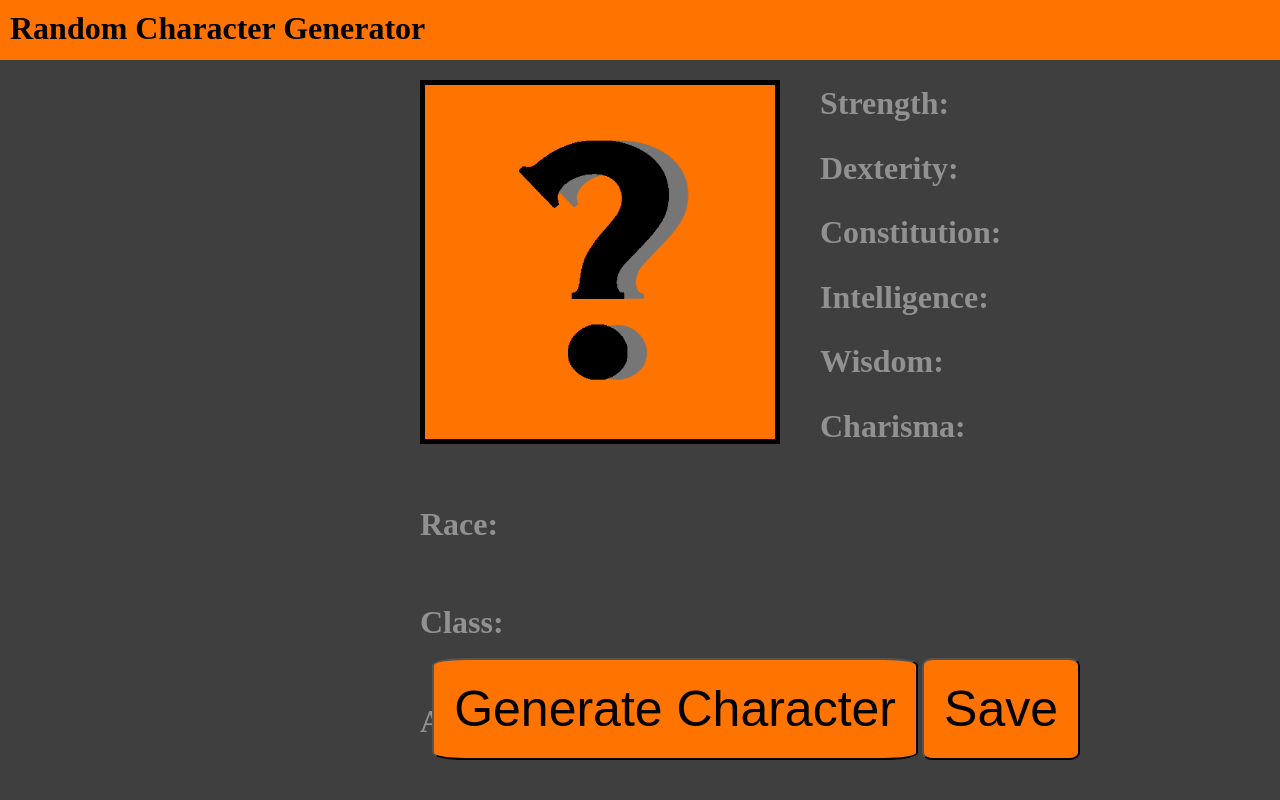
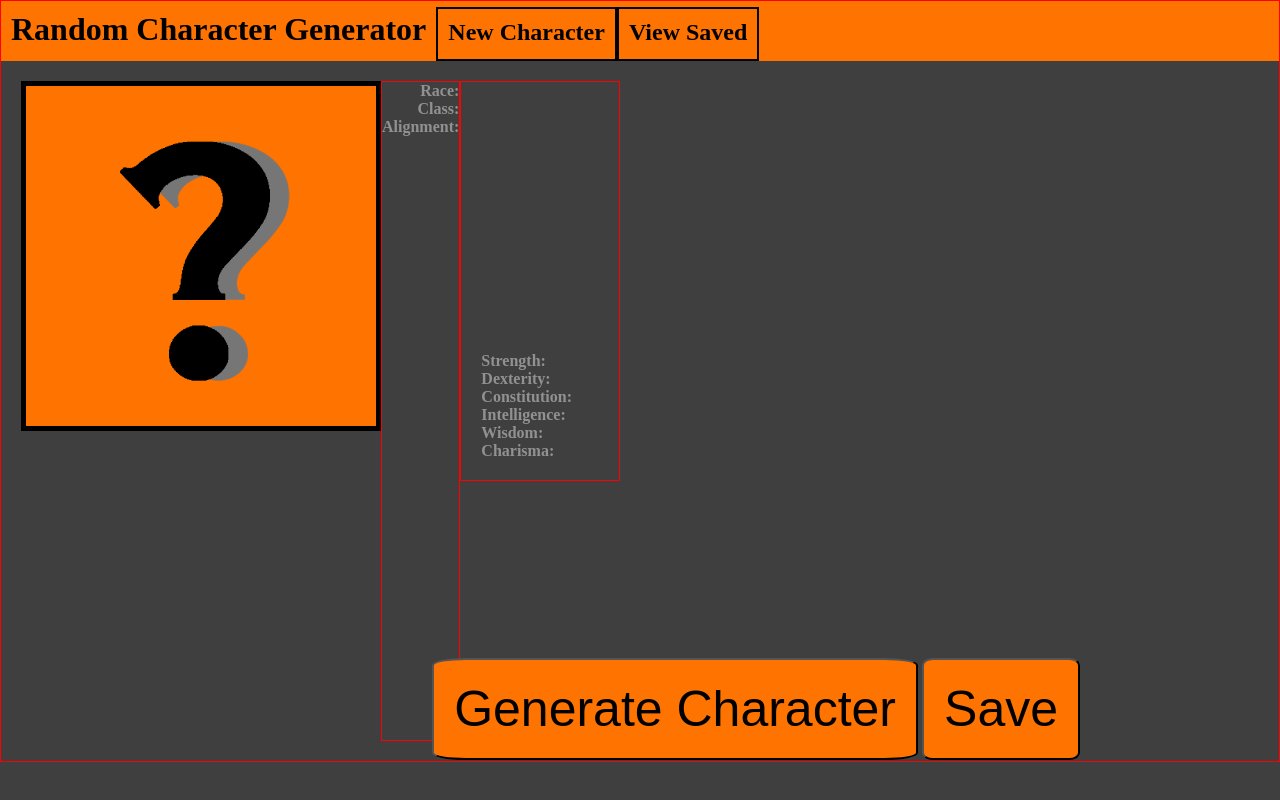
Before and after one commit to TheTrueGameBreaker/DND-Character-Generator, a plain HTML site: page index.html in a window 1280 px wide. Drawn offline with Linux system fonts and the light colour scheme; no server answers; a web font is replaced by a local one.

Commit message:
Add files via upload

```diff
--- a/assets/css/style.css
+++ b/assets/css/style.css
@@ -10,6 +10,7 @@ body {
     font-family: 'Macondo';
     background-color: rgb(63, 63, 63);
     color: rgb(145, 145, 145);
+    border: 1px solid red
 }
 
 
@@ -20,21 +21,22 @@ body {
     color: black;
 }
 
-.saved {
+.saved, .new {
+    border: 2px solid black;
+    margin-top: 6px;
+    padding: 10px;
+    flex-direction: row;
+    justify-content: flex-end;
+
+}
+
+/*.new {
     border: 2px solid black;;
     margin-top: 6px;
     padding: 10px;
     justify-content: right;
-    position: fixed; left: 1750px;
-}
-
-.new {
-    border: 2px solid black;;
-    margin-top: 6px;
-    padding: 10px;
-    justify-content: right;
-    position: fixed; left: 1550px;
-}
+    position: relative;
+}*/
 
 .header .saved {
     padding-top: 20px;
@@ -50,30 +52,38 @@ body {
     padding: 20px;
     max-width: 50%;
     height: 700px;
-    position: fixed; left: 400px;
+    position: relative;
     display: flex;
-    flex-direction: column;
-    justify-content: space-between;
     font-weight: bold;
 }
 
 .image-Border {
     border: 5px solid rgb(0, 0, 0);
     background-color: rgb(255, 115, 0);
+    height: 350px;
 }
 
 .placeholder-Image{
     height: 350px;
+    display: flex;
+}
+
+.container-description {
+    display: flex;
+    border: 1px solid red;
+    flex-direction: column;
+    align-items: flex-end;
 }
 
 .container-Stats {
     display: flex;
+    border: 1px solid red;
     flex-direction: column;
-    justify-content: space-between;
+    justify-content: flex-end;
     padding: 20px;
     width: 500px;
     height: 400px;
-    position: fixed; left: 800px; top: 65px;
+    position: relative;
 }
 
 .container-Buttons {
--- a/assets/javascript/script.js
+++ b/assets/javascript/script.js
@@ -40,12 +40,12 @@ function statGen() {
     statArray.push(statNumber);
   }
 
-  strengthEl.innerHTML = `<h1 id="strength"> Strength: </h1>`
-  dexterityEl.innerHTML = `<h1 id="dexterity"> Dexterity: </h1>`
-  constitutionEl.innerHTML = `<h1 id="constitution"> Constitution: </h1>`
-  intelligenceEl.innerHTML = `<h1 id="intelligence"> Intelligence: </h1>`
-  wisdomEl.innerHTML = `<h1 id="wisdom"> Wisdom: </h1>`
-  charismaEl.innerHTML = `<h1 id="charisma"> Charisma: </h1>`
+  strengthEl.innerHTML = `<p id="strength"> Strength: </p>`
+  dexterityEl.innerHTML = `<p id="dexterity"> Dexterity: </p>`
+  constitutionEl.innerHTML = `<p id="constitution"> Constitution: </p>`
+  intelligenceEl.innerHTML = `<p id="intelligence"> Intelligence: </p>`
+  wisdomEl.innerHTML = `<p id="wisdom"> Wisdom: </h1>`
+  charismaEl.innerHTML = `<p id="charisma"> Charisma: </p>`
 
 
   console.log(statArray);
--- a/index.html
+++ b/index.html
@@ -18,17 +18,18 @@
         <div class="image-Border">
             <img src="./assets/Images/question_mark.png" alt="" class="placeholder-Image">
         </div>
-        <h1 class="race" id="race"> Race: </h1>
-        <h1 class="class" id="class"> Class: </h1>
-        <h1 class="alignment" id="alignment"> Alignment: </h1>
+        <div class="container-description">
+        <p class="race" id="race"> Race: </p>
+        <p class="class" id="class"> Class: </p>
+        <p class="alignment" id="alignment"> Alignment: </p>
     </div>
     <div class="container-Stats">
-        <h1 id="strength"> Strength: </h1>
-        <h1 id="dexterity"> Dexterity: </h1>
-        <h1 id="constitution"> Constitution: </h1>
-        <h1 id="intelligence"> Intelligence: </h1>
-        <h1 id="wisdom"> Wisdom: </h1>
-        <h1 id="charisma"> Charisma: </h1>
+        <p id="strength"> Strength: </p>
+        <p id="dexterity"> Dexterity: </p>
+        <p id="constitution"> Constitution: </p>
+        <p id="intelligence"> Intelligence: </p>
+        <p id="wisdom"> Wisdom: </p>
+        <p id="charisma"> Charisma: </p>
     </div>
     <div class="container-Buttons">
         <button class="btn" id="Gen-Btn">Generate Character</button>
```
